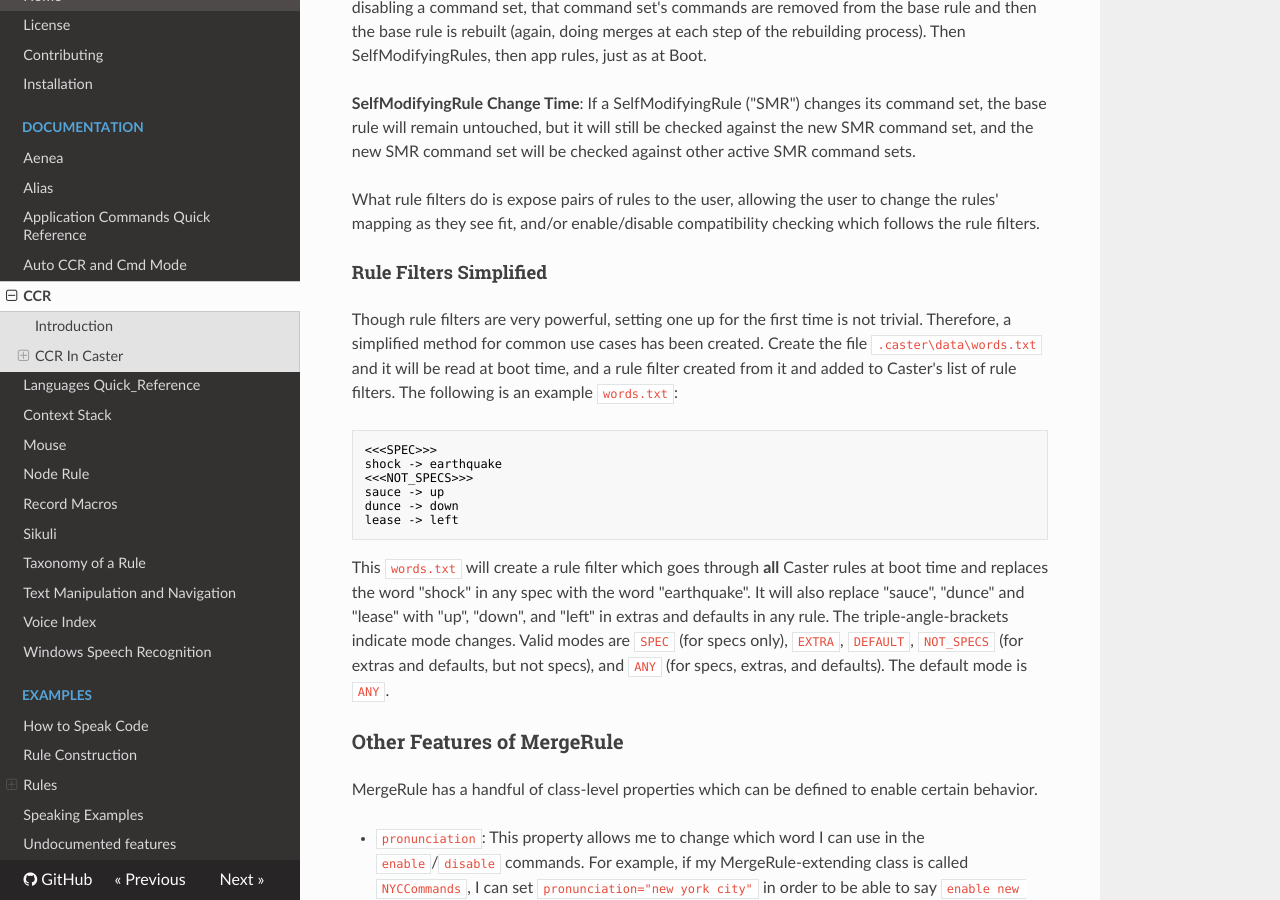
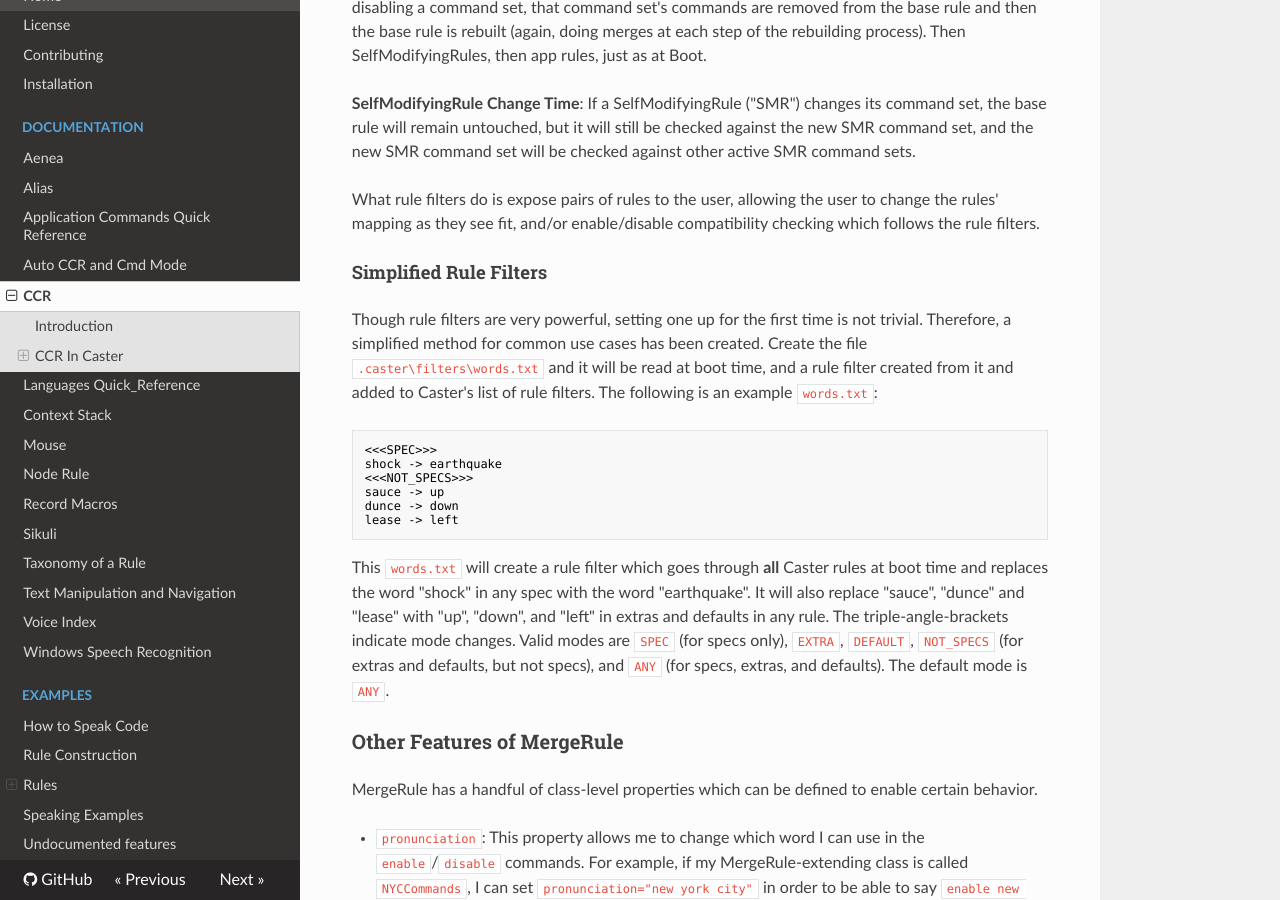
Before and after one commit to dictation-toolbox/Caster, an MkDocs documentation site: the page built from castervoice/doc/readthedocs/CCR.md, in a window 1280 px wide and 900 px high, scrolled down 2478 px. Built offline with MkDocs 1.6.1, drawn with Linux system fonts in a browser that asks for light colours; nearby versions of some CDN libraries; comment, search, counter and statistics services are not loaded; some of the changed text lies outside the part shown.

Commit message:
Updated documentation Renamed `Rule Filters Simplified` to `Simplified Rule Filters`

````diff
--- a/castervoice/doc/readthedocs/CCR.md
+++ b/castervoice/doc/readthedocs/CCR.md
@@ -9,7 +9,7 @@
   - [Types of Rules](#types-of-rules)
   - [How to Add and Modify Rules](#how-to-add-and-modify-rules)
   - [Rule Filters](#rule-filters)
-    - [Rule Filters Simplified ](#rule-filters-simplified)
+    - [Simplified Rule Filters](#simplified-rule-filters)
   - [Other Features of MergeRule](#other-features-of-mergerule)
   - [How to Register Caster CCR Rules](#how-to-register-caster-ccr-rules)
 
@@ -65,9 +65,9 @@ Let's go through these.
 
 What rule filters do is expose pairs of rules to the user, allowing the user to change the rules' mapping as they see fit, and/or enable/disable compatibility checking which follows the rule filters.
 
-#### Rule Filters Simplified
+#### Simplified Rule Filters
 
-Though rule filters are very powerful, setting one up for the first time is not trivial. Therefore, a simplified method for common use cases has been created. Create the file `.caster\data\words.txt` and it will be read at boot time, and a rule filter created from it and added to Caster's list of rule filters. The following is an example `words.txt`:
+Though rule filters are very powerful, setting one up for the first time is not trivial. Therefore, a simplified method for common use cases has been created. Create the file `.caster\filters\words.txt` and it will be read at boot time, and a rule filter created from it and added to Caster's list of rule filters. The following is an example `words.txt`:
 
 ```
 <<<SPEC>>>
````
Also changed, not shown: Index.md (+1 -1 lines), castervoice/doc/index.md (+1 -1 lines).
